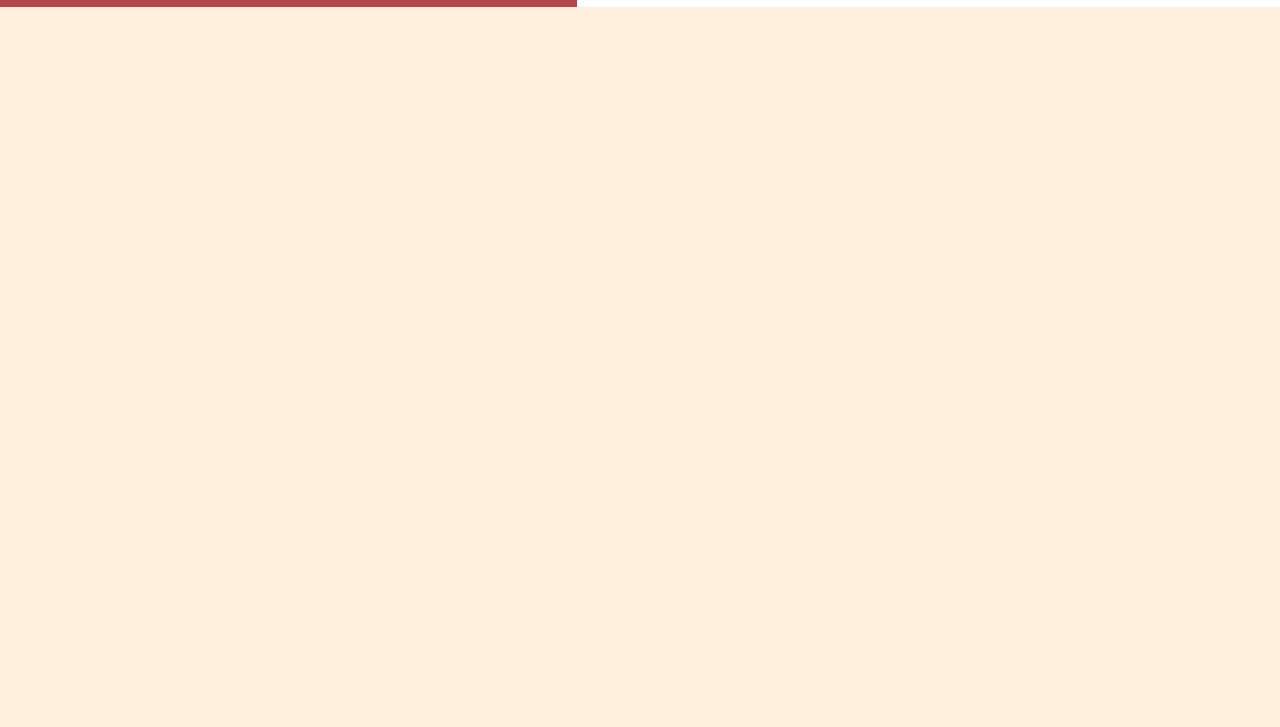
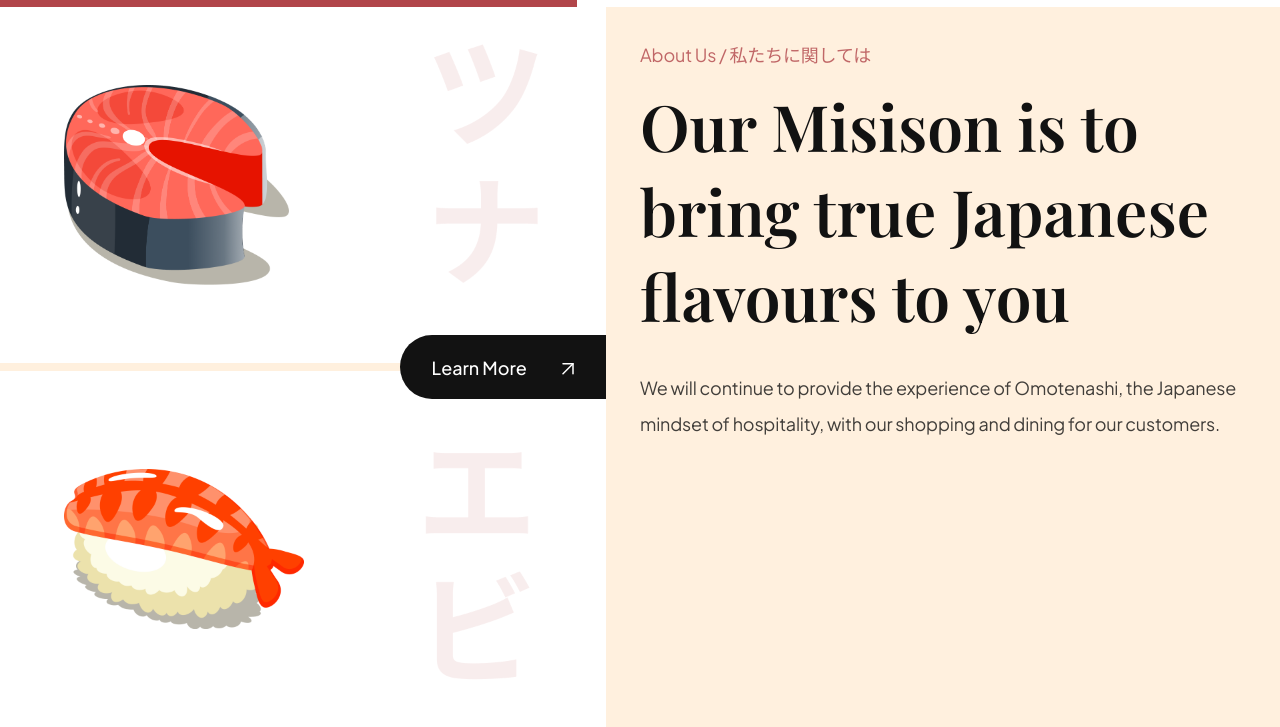
Before and after one commit to MACKINtossh/templates, a website built with Vite: page index.html in a window 1280 px wide. Shown: the part 787-1514 px from the top of the page. Before the commit the page ends 800 px from the top, so only its background shows below. Built offline with nearby package versions, Linux system fonts and the light colour scheme.

Commit message:
about us section completed

```diff
--- a/css/sections/about.css
+++ b/css/sections/about.css
@@ -0,0 +1,75 @@
+.about-us {
+  display: flex;
+  min-height: 720px;
+  overflow: hidden;
+}
+
+.about-us__image {
+  flex: 1;
+  display: flex;
+  flex-direction: column;
+  justify-content: center;
+  position: relative;
+  background: var(--color-white);
+}
+
+.about-us__image div {
+  flex: 1;
+  display: flex;
+  padding: 32px 64px;
+  align-items: center;
+  background-position: center;
+  background-repeat: no-repeat;
+  background-size: contain;
+}
+
+.about-us__image-sushi3 {
+  border-bottom: 8px solid var(--color-creamson);
+  background-image: url("../../assets/about_bg1.png");
+}
+
+.about-us__image-sushi2 {
+  background-image: url("../../assets/about_bg2.png");
+}
+
+.about-us__image-sushi3 img {
+  width: 225px;
+  height: 200px;
+}
+
+.about-us__image-sushi2 img {
+  width: 240px;
+  height: 160px;
+}
+
+.about-us__button {
+  right: 0;
+  border: 0;
+  outline: 0;
+  color: #fff;
+  font-size: 18px;
+  min-height: 64px;
+  cursor: pointer;
+  line-height: 23px;
+  padding: 12px 32px;
+  font-weight: 500;
+  position: absolute;
+  background: var(--secondary-color);
+  border-radius: 32px 0 0 32px;
+  font-family: var(--plus-jakarta-sans);
+}
+
+.about-us__button img {
+    object-fit: contain;
+    margin-left: 32px;
+}
+
+.about-us__content {
+    flex: 1;
+    display: flex;
+    padding: 34px;
+    flex-direction: column;
+
+
+
+}
--- a/css/style.css
+++ b/css/style.css
@@ -4,11 +4,11 @@
 /* other css file imports */
 @import url("sections/header.css");
 @import url("sections/hero.css");
-/* @import url("sections/about.css");
+@import url("sections/about.css");
 @import url("sections/popular.css");
 @import url("sections/trending.css");
 @import url("sections/subscribe.css");
-@import url("sections/footer.css"); */
+@import url("sections/footer.css");
 
 /* CSS variables for reusablity across all files (including above imported) */
 :root {
--- a/index.html
+++ b/index.html
@@ -72,10 +72,7 @@
         <div class="hero-content__testimonial">
           <div class="hero-content__customer flex-center">
             <h4>24<span>k+</span></h4>
-            <p>
-              Happy
-              Customers
-            </p>
+            <p>Happy Customers</p>
           </div>
 
           <div class="hero-content__review">
@@ -86,6 +83,34 @@
       </div>
     </section>
 
+    <section class="about-us" id="about-us">
+      <div class="about-us__image">
+        <div class="about-us__image-sushi3">
+          <img src="assets/sushi-3.png" alt="sushi" />
+        </div>
+        <button class="about-us__button">
+          Learn More
+          <img src="assets/arrow-up-right.svg" alt="learn more" />
+        </button>
+
+        <div class="about-us__image-sushi2">
+          <img src="assets/sushi-2.png" alt="sushi" />
+        </div>
+      </div>
+
+      <div class="about-us__content">
+        <p class="sushi__subtitle">About Us / 私たちに関しては</p>
+        <h3 class="sushi__title">
+          Our Misison is to bring true Japanese flavours to you
+        </h3>
+        <p class="sushi__description">
+          We will continue to provide the experience of Omotenashi, the Japanese
+          mindset of hospitality, with our shopping and dining for our
+          customers.
+        </p>
+      </div>
+    </section>
+
     <script src="js/script.js" type="module"></script>
   </body>
 </html>
```
